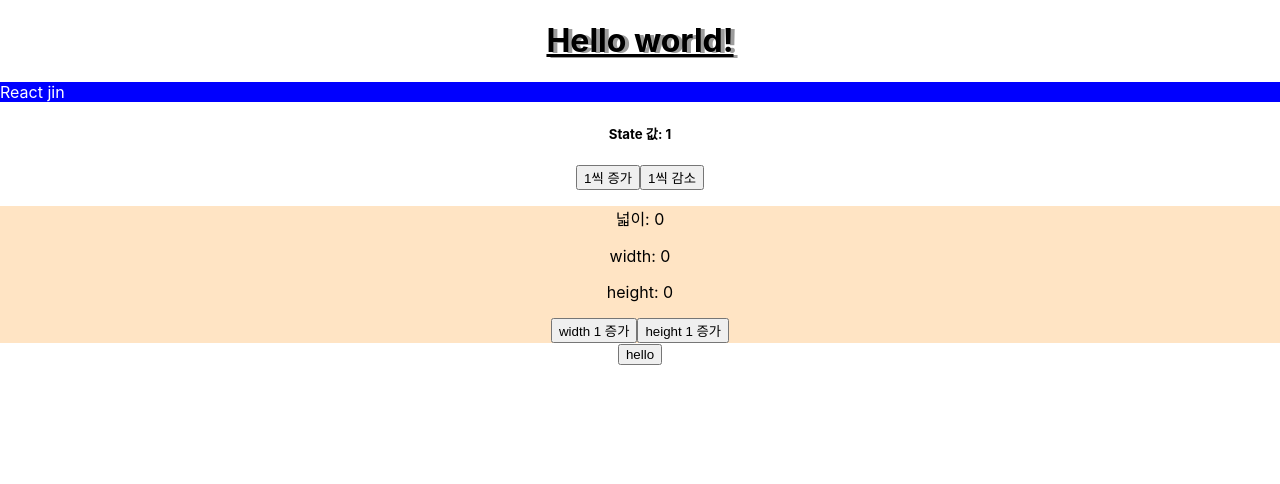
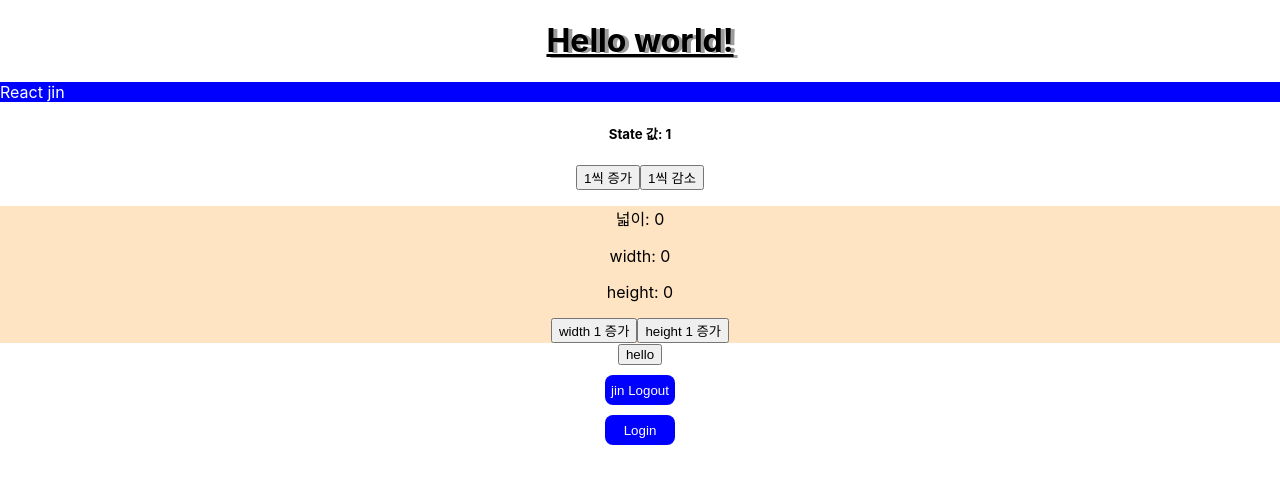
Before and after one commit to nwnp/react, a React (Create React App) app in the folder tcp-school/: page / in a window 1280 px wide. Shown: the top 484 px of the page. Built offline with nearby package versions, Linux system fonts and the light colour scheme.

Commit message:
control rendering

```diff
--- a/tcp-school/src/App.js
+++ b/tcp-school/src/App.js
@@ -4,6 +4,7 @@ import { Wrapper } from './components/Wrapper';
 import { Counter } from './components/Counter';
 import { Area } from './components/Area';
 import { Button } from './components/Button';
+import { ControlPanel } from './components/ControlPanel';
 
 export const App = () => {
   return (
@@ -17,6 +18,8 @@ export const App = () => {
       <Counter />
       <Area />
       <Button name="hello"/>
+      <ControlPanel name="jin" isLoggedIn={true}/>
+      <ControlPanel isLoggedIn={false}/>
     </div>
   );
 }
--- /dev/null
+++ b/tcp-school/src/components/ControlPanel.js
@@ -0,0 +1,17 @@
+import '../style.scss';
+
+export const ControlPanel = ({name, isLoggedIn}) => {
+  const logout = () => {
+    alert('로그아웃을 합니다.')
+  }
+
+  return (
+    <div className='control'>
+      {
+        isLoggedIn ?
+          <button className="button" onClick={logout}>{name} Logout</button> :
+          <button className="button">Login</button>
+      }
+    </div>
+  )
+}
--- a/tcp-school/src/style.scss
+++ b/tcp-school/src/style.scss
@@ -7,3 +7,19 @@
   background-color: blue;
   text-align: left;
 }
+
+.control {
+  button {
+    color: white;
+    background-color: blue;
+    border-radius: 8px;
+    border: none;
+    width: 70px;
+    height: 30px;
+    margin-top: 10px;
+  }
+  button:hover {
+    background-color: #1e90ff;
+    transition: 0.3s;
+  }
+}
```
